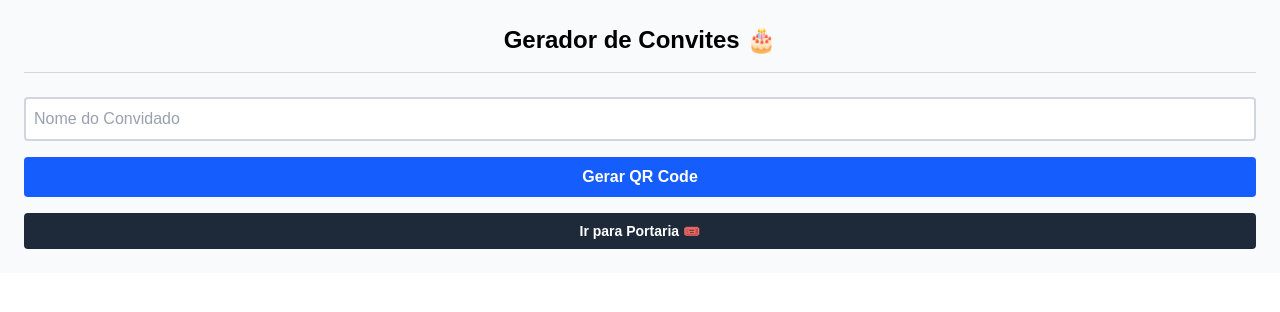
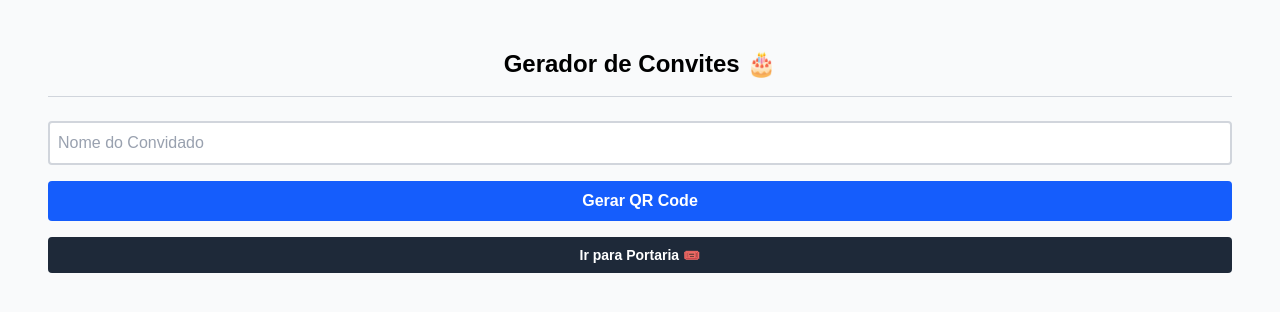
Before and after one commit to Thiago87dev/aniversario, a Next.js app: page / in a window 1280 px wide. Shown: the top 312 px of the page. Built offline with nearby package versions, Linux system fonts and the light colour scheme.

Commit message:
fix btns positions again

```diff
--- a/src/app/page.tsx
+++ b/src/app/page.tsx
@@ -67,16 +67,16 @@ export default function GeradorConvite() {
 
   return (
     /* CORREÇÃO: Forçado 'bg-gray-50' e 'text-black' no main para o fundo não escurecer totalmente sozinho */
-    <main className='p-6 min-w-full mx-auto flex flex-col gap-4 bg-gray-50 text-black'>
-
+    <main className='p-6 min-w-full mx-auto flex flex-col gap-4 bg-gray-50 text-black min-h-screen'>
+      <div className='p-6 min-w-full mx-auto flex flex-col gap-4'>
         {/* Banner de Instalação Prática do PWA */}
         {mostrarBotaoInstalar && (
           /* CORREÇÃO: Cores internas fixadas explicitamente */
-        <div className="bg-blue-100 border border-blue-300 p-3 rounded-lg flex flex-col gap-2 items-center text-center animate-bounce">
-          <p className="text-sm text-blue-900 font-bold">Instale este app no seu celular para acessar mais rápido!</p>
+          <div className='bg-blue-100 border border-blue-300 p-3 rounded-lg flex flex-col gap-2 items-center text-center animate-bounce'>
+            <p className='text-sm text-blue-900 font-bold'>Instale este app no seu celular para acessar mais rápido!</p>
             <button
               onClick={lidarComInstalacao}
-            className="bg-blue-600 text-white text-xs px-4 py-2 rounded-md font-bold hover:bg-blue-700 transition-colors cursor-pointer w-full"
+              className='bg-blue-600 text-white text-xs px-4 py-2 rounded-md font-bold hover:bg-blue-700 transition-colors cursor-pointer w-full'
             >
               📲 Instalar Aplicativo de Convites
             </button>
@@ -121,11 +121,12 @@ export default function GeradorConvite() {
           </div>
         )}
         <Link
-        href="/scanner"
+          href='/scanner'
           className='block text-center bg-gray-800 hover:bg-gray-900 text-white p-2 rounded text-sm font-semibold transition-colors mt-auto'
         >
           Ir para Portaria 🎟️
         </Link>
+      </div>
     </main>
   );
 }
```
Lines whose indentation alone changed are shown as unchanged.
